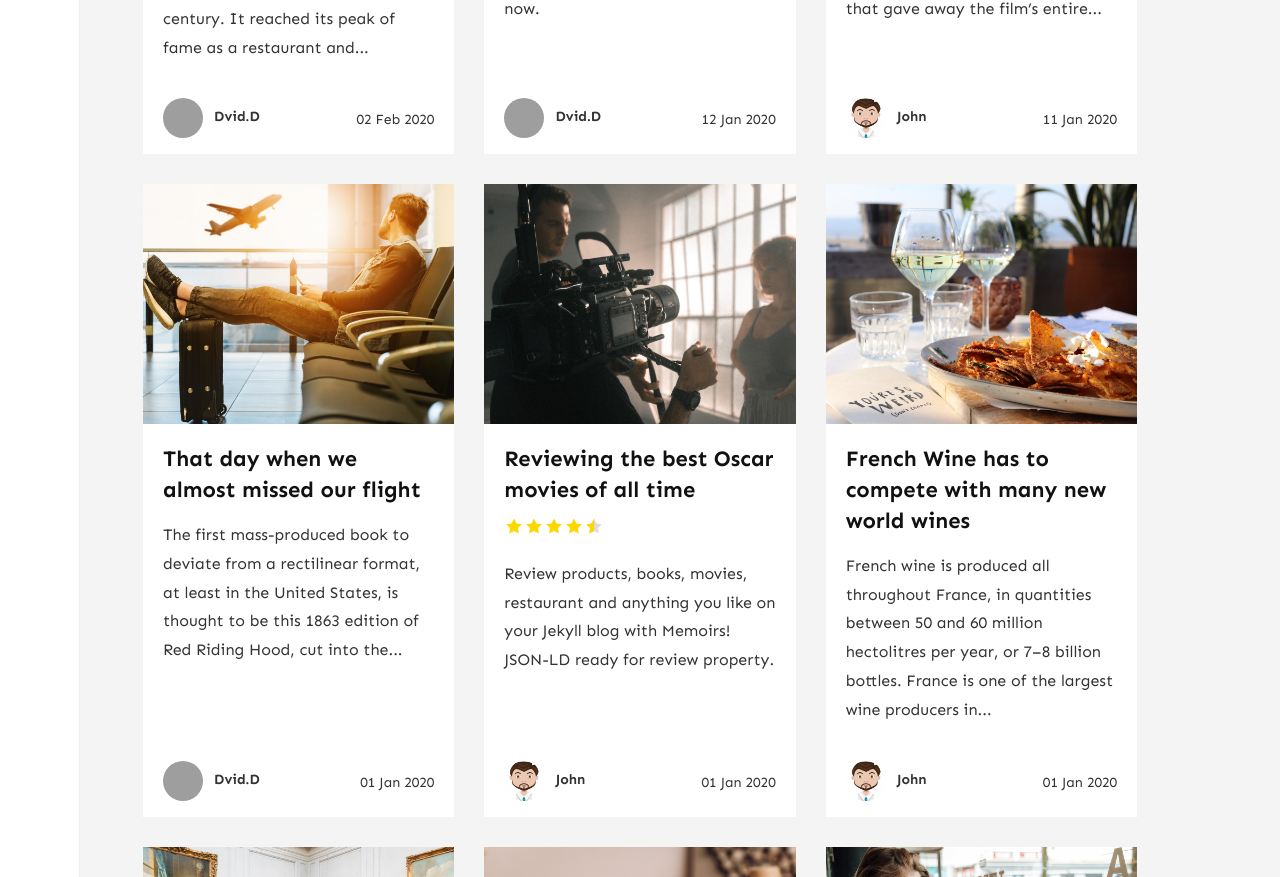
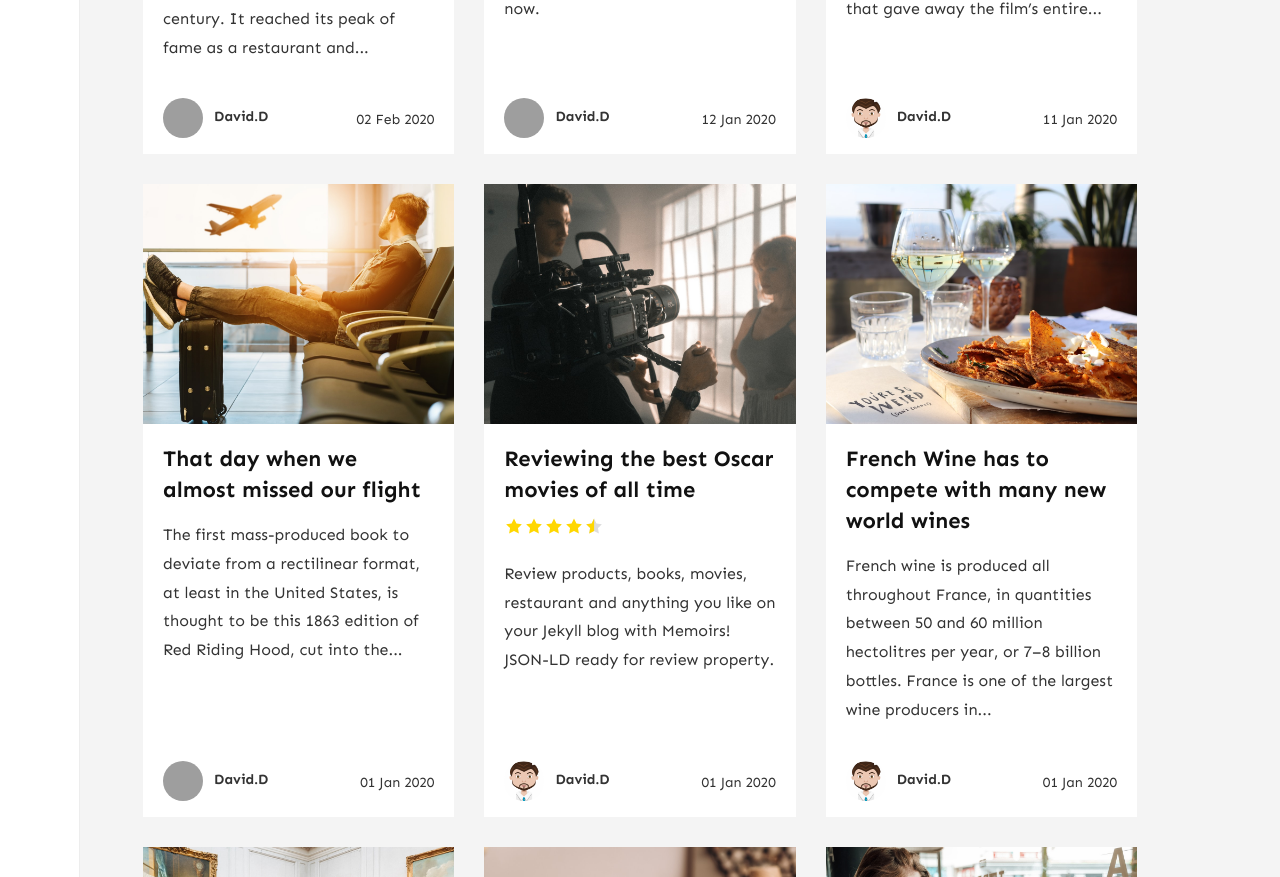
Before and after one commit to rainbow-ux/traveler-blog.github.io, a Jekyll site: the page built from _pages/categories.md, in a window 1280 px wide and 1400 px high, scrolled down 667 px. Shown: the part 151-1028 px from the top of the window. Built offline with Jekyll 4.4.1, drawn with Linux system fonts in a browser that asks for light colours; nearby versions of some CDN libraries; comment, search, counter and statistics services are not loaded; some of the changed text lies outside the part shown; grey boxes are pictures that could not be loaded.

Commit message:
Update _config.yml

```diff
--- a/_config.yml
+++ b/_config.yml
@@ -16,15 +16,15 @@ email: wowthemesnet@gmail.com
 authors:
   sal:
     name: david dong
-    display_name: Dvid.D
+    display_name: David.D
     gravatar: 9dca3a7704caf613ce73fc12f909e8a3
     email: wowthemesnet@gmail.com
     web: https://www.wowthemes.net/donate/
     twitter: https://twitter.com/wowthemesnet
     description: "Author of Mediumish, a Bootstrap Medium styled template available for WordPress, HTML, Ghost and Jekyll. You are currently previewing Jekyll template demo."
   john:
-    name: John
-    display_name: John
+    name: david dong
+    display_name: David.D
     avatar: 'assets/images/avatar.png'
     gravatar: b1cc14991db7a456fcd761680bbc8f81
     email: wowthemesnet@gmail.com
```
